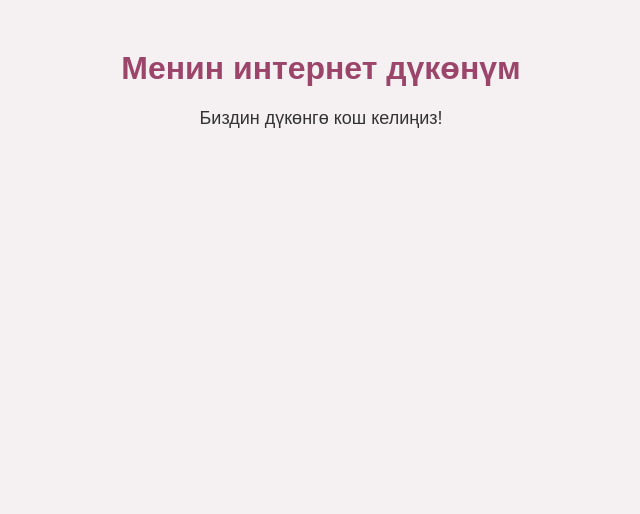
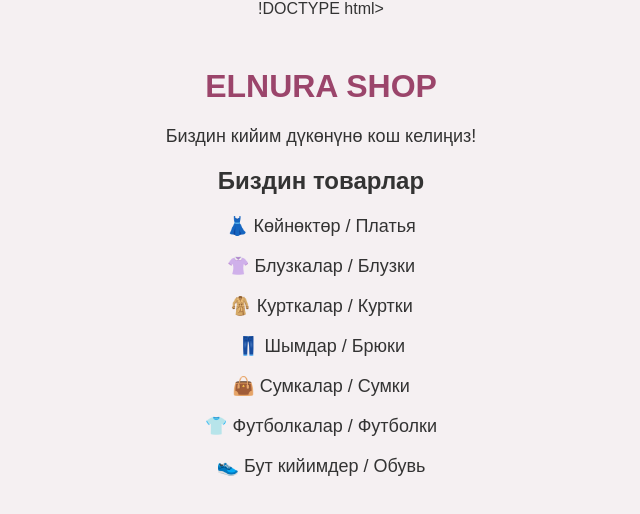
Before and after one commit to elnuresenbekova76-cyber/onLine-shop, a plain HTML site: page index.html in a window 1280 px wide. Shown: the whole page, without its empty margins (319-959 px from the left). Drawn offline with Linux system fonts and the light colour scheme.

Commit message:
Update index.html

```diff
--- a/index.html
+++ b/index.html
@@ -1,15 +1,25 @@
-<!DOCTYPE html>
+!DOCTYPE html>
 <html lang="ky">
 <head>
     <meta charset="UTF-8">
     <meta name="viewport" content="width=device-width, initial-scale=1.0">
-    <title>Online Shop</title>
+    <title>Менин кийим дүкөнүм</title>
     <link rel="stylesheet" href="style.css">
 </head>
 <body>
 
-    <h1>Менин интернет дүкөнүм</h1>
-    <p>Биздин дүкөнгө кош келиңиз!</p>
+    <h1>ELNURA SHOP</h1>
+    <p>Биздин кийим дүкөнүнө кош келиңиз!</p>
+
+    <h2>Биздин товарлар</h2>
+
+<p>👗 Көйнөктөр / Платья</p>
+<p>👚 Блузкалар / Блузки</p>
+<p>🧥 Курткалар / Куртки</p>
+<p>👖 Шымдар / Брюки</p>
+<p>👜 Сумкалар / Сумки</p>
+<p>👕 Футболкалар / Футболки</p>
+<p>👟 Бут кийимдер / Обувь</p>
 
 </body>
 </html>
```
